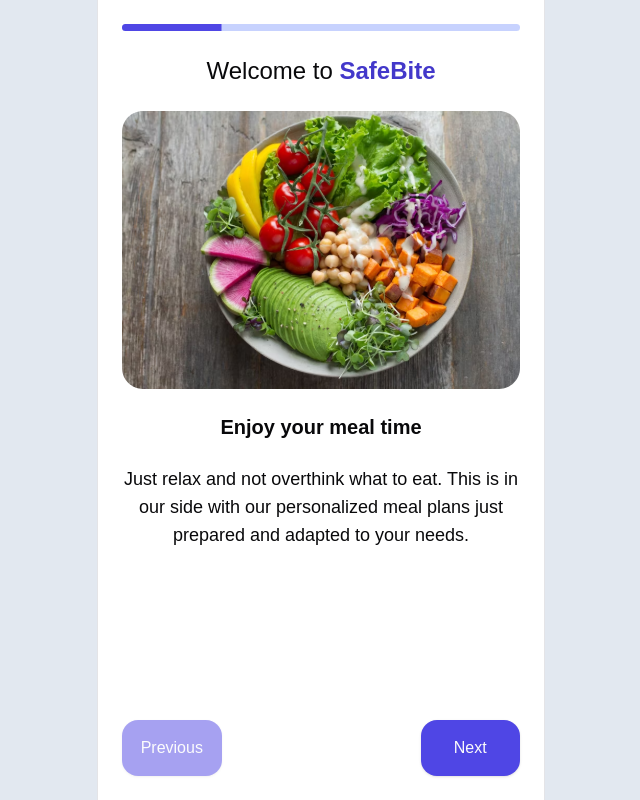
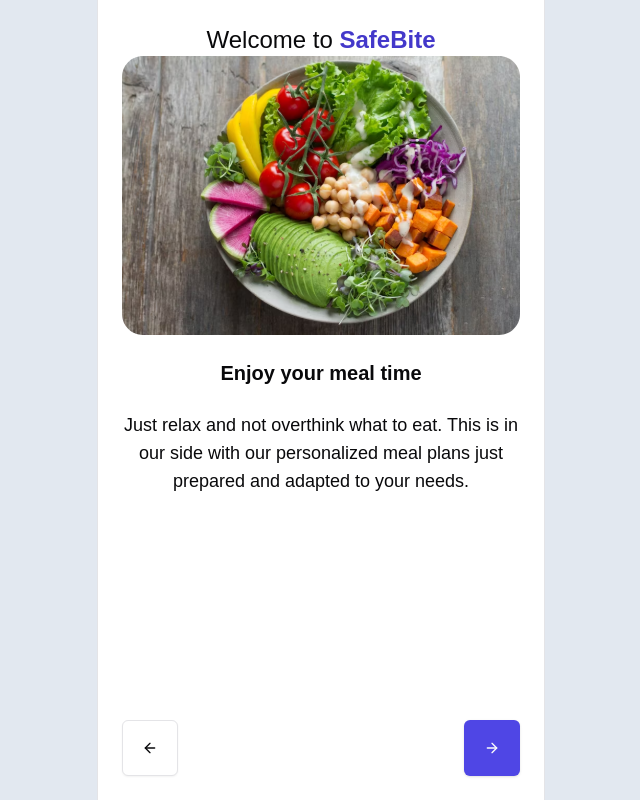
Before and after one commit to Shavkatjon-O/safebite, a Next.js app: page / in a window 1280 px wide. Shown: the whole page, without its empty margins (319-959 px from the left). Built offline with nearby package versions, Linux system fonts and the light colour scheme.

Commit message:
fix up design of home page

```diff
--- a/src/app/page.tsx
+++ b/src/app/page.tsx
@@ -1,21 +1,63 @@
-"use client"
+"use client";
 
-import { useState } from 'react';
-import { Button } from '@/components/ui/button';
-import { Progress } from '@/components/ui/progress';
-import Image from 'next/image';
-import { useRouter } from 'next/navigation';
+import { useState } from "react";
+import { Button } from "@/components/ui/button";
+import Image from "next/image";
+import { useRouter } from "next/navigation";
+import { ArrowRight, ArrowLeft } from "lucide-react";
+
+type Step = {
+  title: string;
+  description: string;
+  image: string;
+};
+
+const steps: Step[] = [
+  {
+    title: "Enjoy your meal time",
+    description: "Just relax and not overthink what to eat. This is in our side with our personalized meal plans just prepared and adapted to your needs.",
+    image: "/images/auth-image.svg",
+  },
+  {
+    title: "Control what you eat",
+    description: "Easily monitor your nutrition and stick to a healthy lifestyle with customized meal plans and insights.",
+    image: "/images/auth-image.svg",
+  },
+  {
+    title: "Find the perfect recipe",
+    description: "Discover the best recipes that define your everyday meals. Get step-by-step food preparation process and start your journey to wellness.",
+    image: "/images/auth-image.svg",
+  },
+  {
+    title: "Plan, eat, and thrive with us!",
+    description: "From meal planning to healthy eating, we are here to guide you toward a thriving and balanced daily routine.",
+    image: "/images/auth-image.svg",
+  },
+];
+
+const StepContent: React.FC<{ step: Step }> = ({ step }) => (
+  <div className="w-full space-y-6 text-center">
+    <Image
+      src={step.image}
+      alt={step.title}
+      className="w-full"
+      height={512}
+      width={512}
+    />
+    <h1 className="font-semibold text-xl">{step.title}</h1>
+    <p className="text-lg">{step.description}</p>
+  </div>
+);
 
 const Page = () => {
   const router = useRouter();
-
   const [currentStep, setCurrentStep] = useState(0);
 
   const handleNextStep = () => {
-    if (currentStep < 3) {
+    if (currentStep < steps.length - 1) {
       setCurrentStep(currentStep + 1);
     } else {
-      router.push('/sign-up');
+      router.push("/sign-up");
     }
   };
 
@@ -23,81 +65,21 @@
     if (currentStep > 0) setCurrentStep(currentStep - 1);
   };
 
-  const progressPercentage = ((currentStep + 1) / 4) * 100;
-
   return (
     <div className="size-full p-6 flex flex-col justify-between items-center">
-      <Progress value={progressPercentage} className="w-full mb-6 [&>*]:bg-indigo-600 bg-indigo-200"  />
-
-      <div className="size-full flex flex-col items-center mb-6">
-        <h1 className='text-2xl mb-6'>Welcome to <span className='font-semibold text-indigo-700'>SafeBite</span></h1>
-        {currentStep === 0 &&
-          <div className='w-full space-y-6 text-center'>
-            <Image
-              src="/images/auth-image.svg"
-              alt="SafeBite"
-              className="w-full"
-              height={512}
-              width={512}
-            />
-            <h1 className='font-semibold text-xl'>Enjoy your meal time</h1>
-            <p className='text-lg'>Just relax and not overthink what to eat. This is in our side with our personalized meal plans just prepared and adapted to your needs.</p>
-          </div>
-        }
-        {currentStep === 1 &&
-          <div className='w-full space-y-6 text-center'>
-            <Image
-              src="/images/auth-image.svg"
-              alt="SafeBite"
-              className="w-full"
-              height={512}
-              width={512}
-            />
-            <h1 className='font-semibold text-xl'>Control what you eat</h1>
-            <p className='text-lg'>Easily monitor your nutrition  and stick to a healthy lifestyle with customized meal plans and insights.</p>
-          </div>
-        }
-        {currentStep === 2 &&
-          <div className='w-full space-y-6 text-center'>
-            <Image
-              src="/images/auth-image.svg"
-              alt="SafeBite"
-              className="w-full"
-              height={512}
-              width={512}
-            />
-            <h1 className='font-semibold text-xl'>Find the perfect recipe</h1>
-            <p className='text-lg'>Discover the best recipes that define your everyday meals. Get step-by-step food preparation process and start your journey to wellness.</p>
-          </div>
-        }
-        {currentStep === 3 &&
-          <div className='w-full space-y-6 text-center'>
-            <Image
-              src="/images/auth-image.svg"
-              alt="SafeBite"
-              className="w-full"
-              height={512}
-              width={512}
-            />
-            <h1 className='font-semibold text-xl'>Plan, eat, and thrive with us!</h1>
-            <p className='text-lg'>From meal planning to healthy eating, we are here to guide you toward a thriving and balanced daily routine.</p>
-          </div>
-        }
+      <div className="size-full flex flex-col items-center">
+        <h1 className="text-2xl">
+          Welcome to <span className="font-semibold text-indigo-700">SafeBite</span>
+        </h1>
+        <StepContent step={steps[currentStep]} />
       </div>
 
-      <div className="flex w-full justify-between">
-        <Button
-          onClick={handlePreviousStep}
-          disabled={currentStep === 0}
-          className="w-1/4 h-14 bg-indigo-600 hover:bg-indigo-700 text-base rounded-2xl"
-        >
-          Previous
+      <div className="w-full mt-6 flex justify-between">
+        <Button onClick={handlePreviousStep} className="size-14" variant="outline">
+          <ArrowLeft />
         </Button>
-        <Button
-          onClick={handleNextStep}
-          className="w-1/4 h-14 bg-indigo-600 hover:bg-indigo-700 text-base rounded-2xl"
-        >
-          Next
+        <Button onClick={handleNextStep} className="size-14 bg-indigo-600 hover:bg-indigo-700">
+          <ArrowRight />
         </Button>
       </div>
     </div>
```
